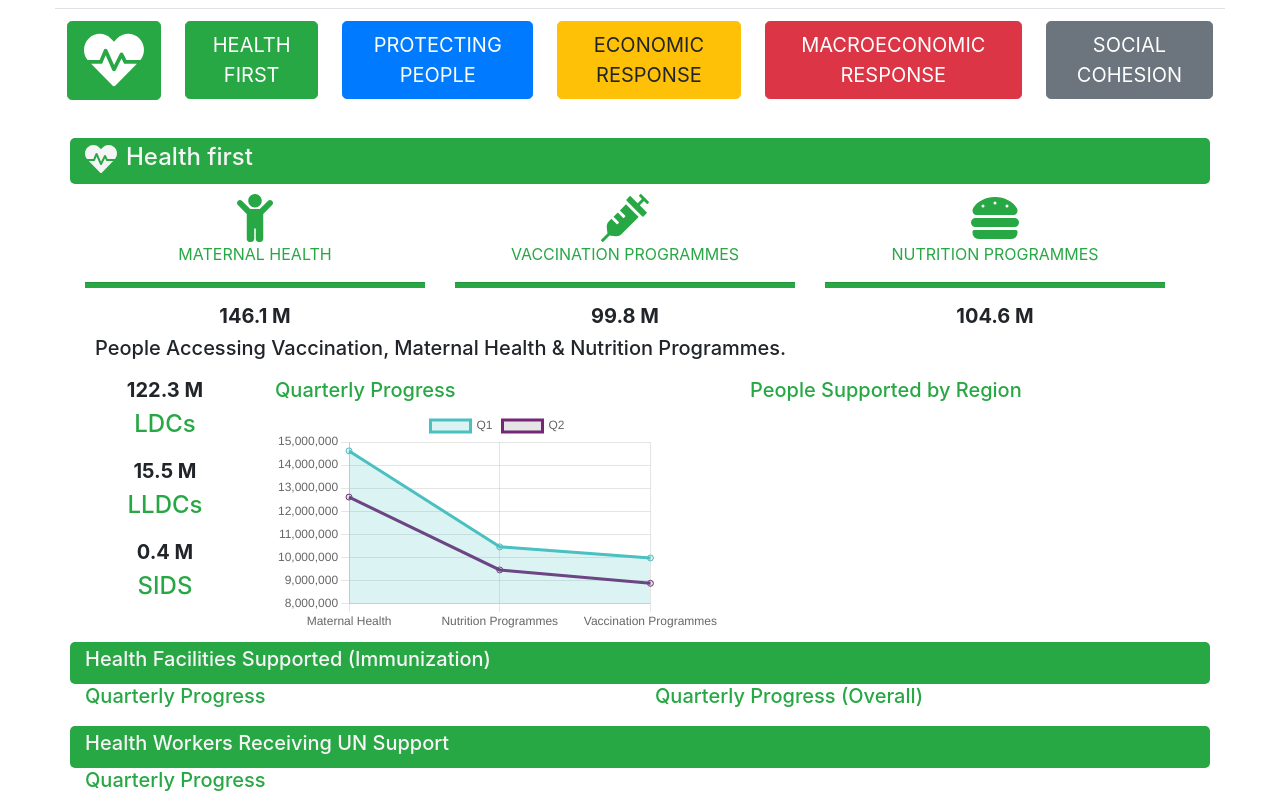
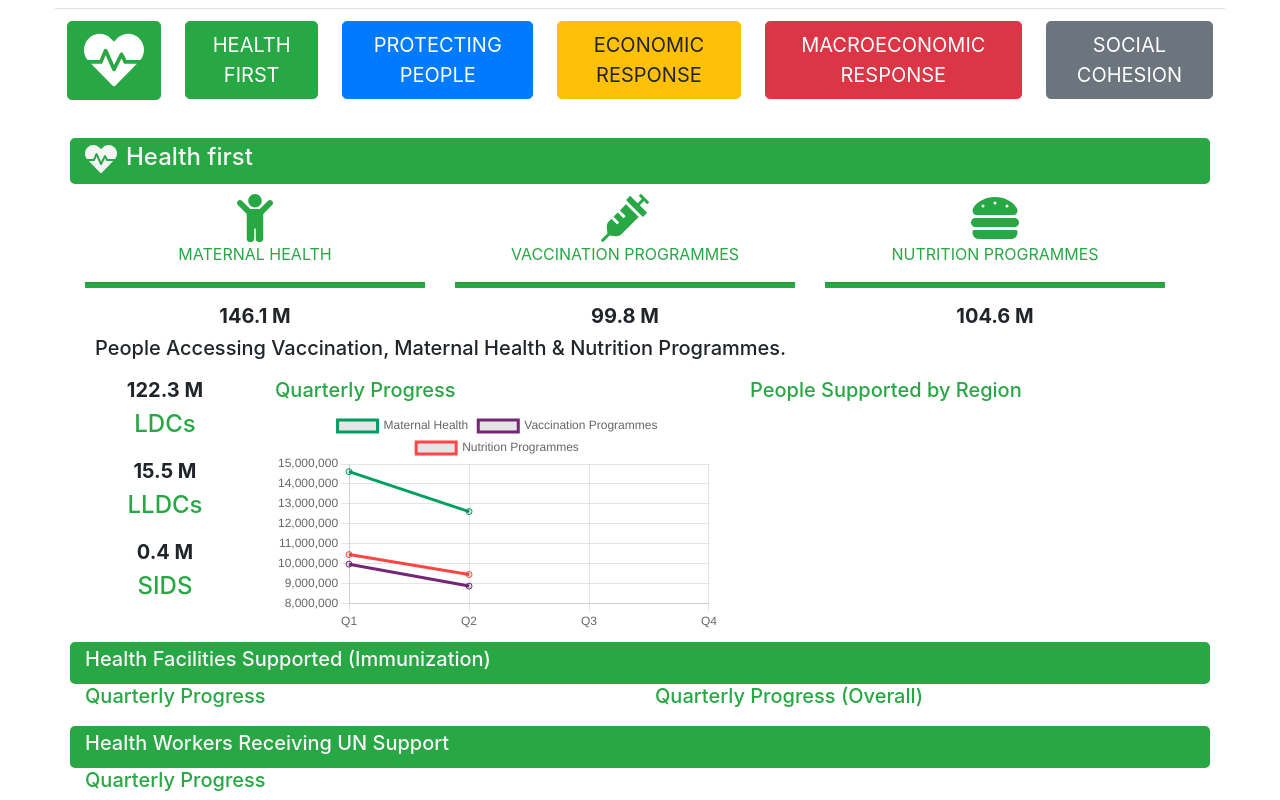
Before and after one commit to raashidahmad/uninfo-portal, a React (Create React App) app: page / in a window 1280 px wide. Shown: the part 365-1165 px from the top of the page. Built offline with nearby package versions, Linux system fonts and the light colour scheme.

Commit message:
Revamped data structure for chartjs

```diff
--- a/src/components/health/HealthFirst.js
+++ b/src/components/health/HealthFirst.js
@@ -9,7 +9,7 @@ import HealthWorker from "./HealthWorker";
 import Settings from "../../config/settings";
 
 function HealthFirst(props) {
-    const [vaccinationChartData, setVaccinationChartData] = useState([]);
+    const [vaccinationData, setVaccinationChartData] = useState([]);
     const [maternalHealthValue, setMaternalHealth] = useState([]);
     const [vaccinationProgrammesValue, setVaccinationProgrammes] = useState([]);
     const [nutritionProgrammesValue, setNutritionProgrammes] = useState([]);
@@ -19,9 +19,9 @@ function HealthFirst(props) {
 
     useEffect(() => {
         const QUARTER_ONE = Settings.quarters.quarterOne;
-        const QUARTER_TWO = Settings.quarters.quarterTwo;
-        const QUARTER_THREE = Settings.quarters.quarterThree;
-        const QUARTER_FOUR = Settings.quarters.quarterFour;
+        //const QUARTER_TWO = Settings.quarters.quarterTwo;
+        //const QUARTER_THREE = Settings.quarters.quarterThree;
+        //const QUARTER_FOUR = Settings.quarters.quarterFour;
         const MATERNAL_HEALTH = Settings.subGroups.maternalHealth;
         const VACCINATION_PROGRAMS = Settings.subGroups.vaccinationProgrammes;
         const NUTRITION_PROGRAMS = Settings.subGroups.nutritionProgrammes;
@@ -48,7 +48,7 @@ function HealthFirst(props) {
                 });
 
                 let vaccinationData = data.filter(d => d.code === numberCodes.ONE);
-                let vaccinationChartData = [];
+                /*let vaccinationChartData = [];
                 vaccinationData.forEach((d) => {
                     let subGroup = d.subGroup;
                     let q1Value = 0, q2Value = 0, q3Value = 0, q4Value = 0;
@@ -86,7 +86,7 @@ function HealthFirst(props) {
                             quarterFourValue: q4Value,
                         });
                     }
-                });
+                });*/
 
 
                 let mHealth = vaccinationData.filter(v => v.subGroup === MATERNAL_HEALTH && v.timePeriod === QUARTER_ONE);
@@ -131,7 +131,7 @@ function HealthFirst(props) {
                     sidsObj.value = parseFloat((sidsResult[0].quarterValue / figureMillionDividend).toFixed(1));
                 }
 
-                setVaccinationChartData(vaccinationChartData);
+                setVaccinationChartData(vaccinationData);
                 setLDCsValue(ldcsObj);
                 setLLDCsValue(lldcsObj);
                 setSIDsValue(sidsObj);
@@ -193,7 +193,7 @@ function HealthFirst(props) {
                     </div>
                 </div>
             </div>
-            <Vaccination data={vaccinationChartData} ldcs={ldcsValue} lldcs={lldcsValue} sids={sidsValue} />
+            <Vaccination data={vaccinationData} ldcs={ldcsValue} lldcs={lldcsValue} sids={sidsValue} />
             <Immunization />
             <HealthWorker />
         </div>
--- a/src/components/health/Vaccination.js
+++ b/src/components/health/Vaccination.js
@@ -1,56 +1,39 @@
 import React from 'react';
 import { Line } from 'react-chartjs-2';
+import Settings from '../../config/settings';
 
 function Vaccination(props) {
-    let labels = props.data.map(v => v.subGroup);
-    let quarterOneData = props.data.map(v => v.quarterOneValue);
-    let quarterTwoData = props.data.map(v => v.quarterTwoValue);
+    const MATERNAL_HEALTH = Settings.subGroups.maternalHealth;
+    const VACCINATION_PROGRAMS = Settings.subGroups.vaccinationProgrammes;
+    const NUTRITION_PROGRAMS = Settings.subGroups.nutritionProgrammes;
 
-    console.log(labels);
+    let labels = ['Q1', 'Q2', 'Q3', 'Q4' ];
+    let maternalHealthData = props.data.filter(d => d.subGroup === MATERNAL_HEALTH).map(d => d.quarterValue);
+    let vaccinationData = props.data.filter(d => d.subGroup === VACCINATION_PROGRAMS).map(d => d.quarterValue);
+    let nutritionData = props.data.filter(d => d.subGroup === NUTRITION_PROGRAMS).map(d => d.quarterValue);
 
-    /*let lineChartData = {
-        labels: labels,
-        datasets: [
-          {
-            label: 'Q1',
-            data: quarterOneData,
-            //fill: false,
-            backgroundColor: 'rgb(255, 99, 132)',
-            borderColor: 'rgba(255, 99, 132, 0.2)',
-          },
-          {
-            label: 'Q2',
-            data: quarterTwoData,
-            //fill: false,
-            backgroundColor: 'rgb(54, 162, 235)',
-            borderColor: 'rgba(54, 162, 235, 0.2)',
-          },
-        ],
-      };
 
-      let lineChartOptions = {
-        responsive: true,
-        plugins: {
-          legend: {
-            position: 'top',
-          }
-        }
-      };*/
     const lineChartData = {
     labels: labels,
     datasets: [
         {
-            label: "Q1",
-            data: quarterOneData,
-            fill: true,
-            backgroundColor: "rgba(75,192,192,0.2)",
-            borderColor: "rgba(75,192,192,1)"
+        label: MATERNAL_HEALTH,
+        data: maternalHealthData,
+        fill: false,
+        //backgroundColor: "rgba(75,192,192,0.2)",
+        borderColor: "#009e60"
         },
         {
-            label: "Q2",
-            data: quarterTwoData,
+        label: VACCINATION_PROGRAMS,
+        data: vaccinationData,
         fill: false,
         borderColor: "#742774"
+        },
+        {
+        label: NUTRITION_PROGRAMS,
+        data: nutritionData,
+        fill: false,
+        borderColor: "#ff4545"
         }
     ]
     };
```
Lines whose indentation alone changed are shown as unchanged.
